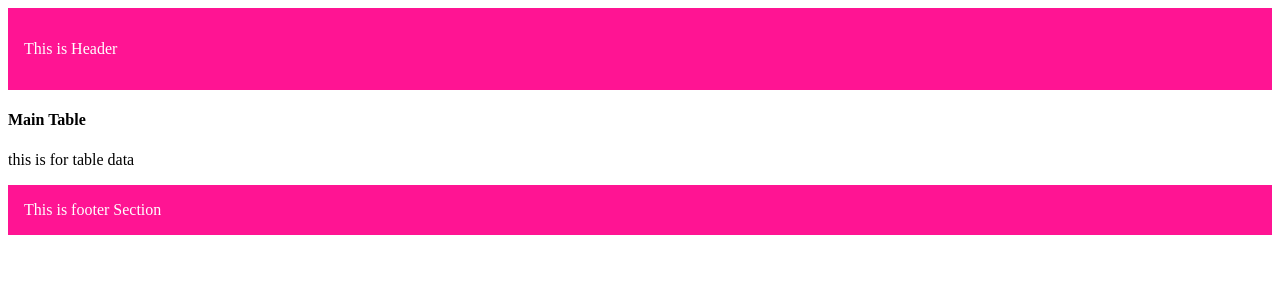
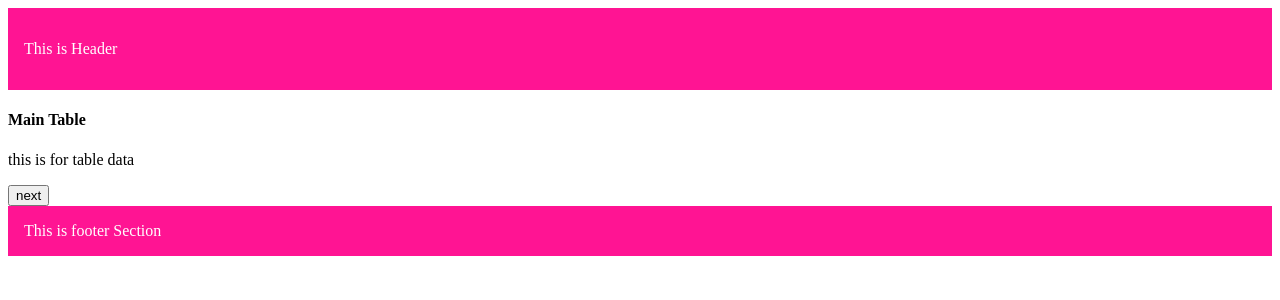
Before and after one commit to aliabbasmaryami/Nextjs, a Next.js app: page /table in a window 1280 px wide. Shown: the top 300 px of the page. Built offline with nearby package versions, Linux system fonts and the light colour scheme.

Commit message:
buttons adding

```diff
--- a/src/app/table/page.tsx
+++ b/src/app/table/page.tsx
@@ -3,6 +3,7 @@ export default function Table(){
         <div>
             <h4>Main Table</h4>
             <p>this is for table data</p>
+            <button>next</button>
         </div>
     )
 }
```
